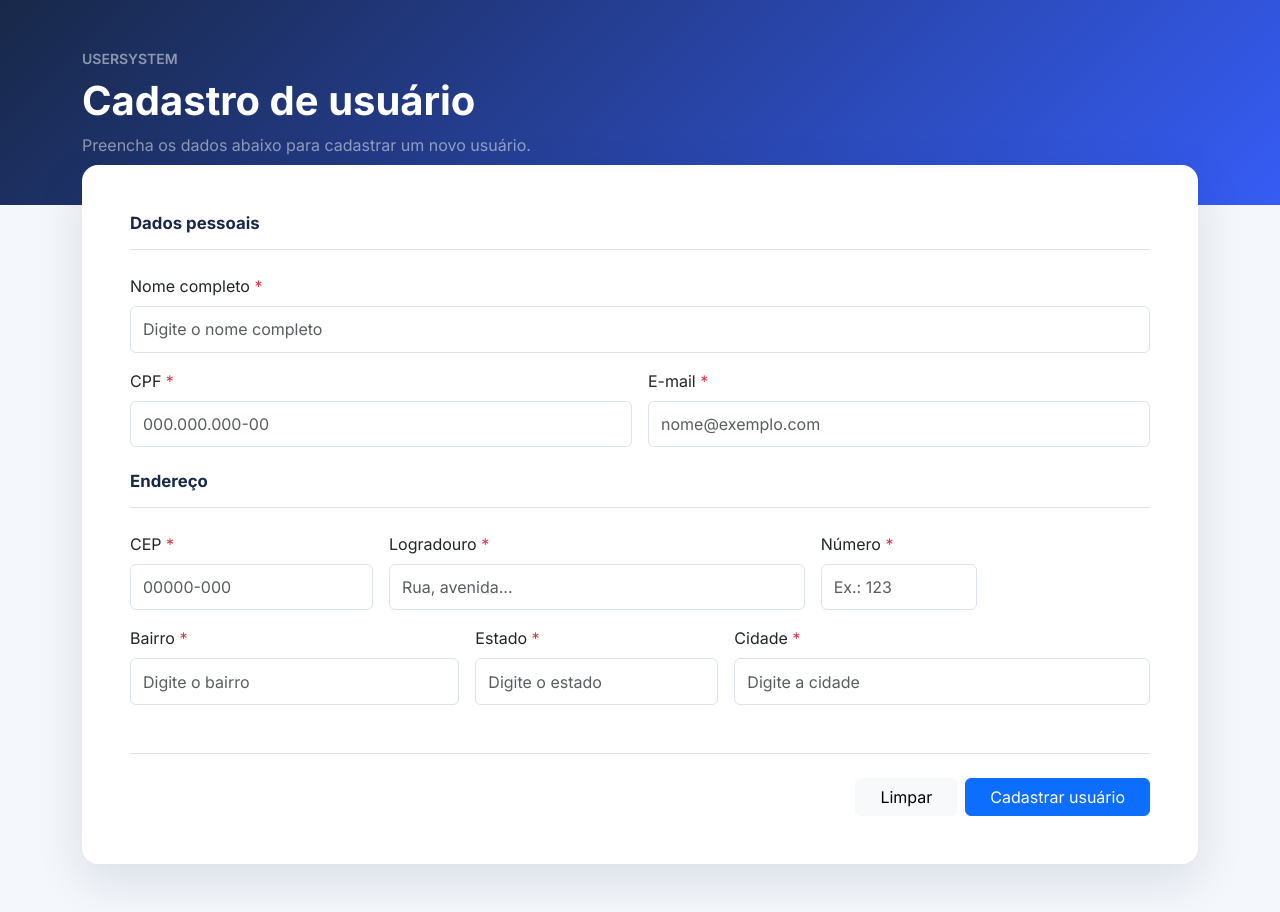
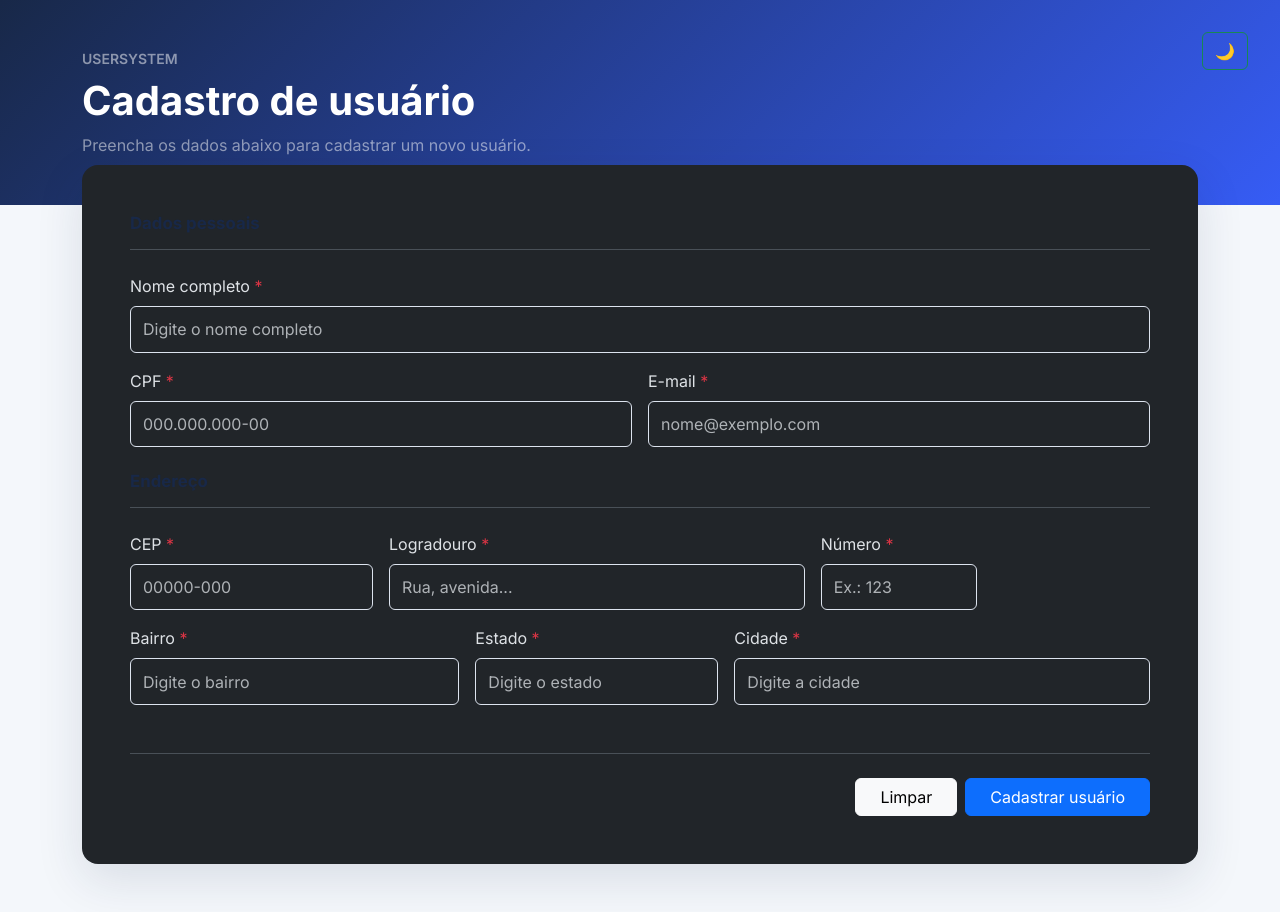
Before and after one commit to walissonjs/Aula21_userSystem, a plain HTML site: page index.html in a window 1280 px wide. Drawn offline with nearby package versions, Linux system fonts and the light colour scheme.

Commit message:
Feat: mapeamento dos elements do formulário

```diff
--- a/index.html
+++ b/index.html
@@ -5,10 +5,12 @@
     <meta name="viewport" content="width=device-width, initial-scale=1">
     <meta name="description" content="Formulário de cadastro de usuários">
     <title>Aula 1 - Cadastro de usuário</title>
+
     <!-- Bootstrap CDN -->
     <link href="https://cdn.jsdelivr.net/npm/bootstrap@5.3.3/dist/css/bootstrap.min.css" rel="stylesheet"
         integrity="sha384-QWTKZyjpPEjISv5WaRU9OFeRpok6YctnYmDr5pNlyT2bRjXh0JMhjY6hW+ALEwIH" crossorigin="anonymous">
-    <!-- Google Fonts Inter -->
+
+        <!-- Google Fonts Inter -->
     <link rel="preconnect" href="https://fonts.googleapis.com">
     <link rel="preconnect" href="https://fonts.gstatic.com" crossorigin>
     <link href="https://fonts.googleapis.com/css2?family=Inter:wght@400;500;600;700&display=swap" rel="stylesheet">
@@ -58,7 +60,15 @@
             content: " *";
             color: #dc3545;
         }
+        /* Toggle do tema fixado no canto inferior direito */
+        #themeToggle {
+            position: fixed;
+            top: 2rem;
+            right: 2rem;
+            z-index: 1000;
+        }
     </style>
+
 </head>
 <body>
     <header class="page-header py-5">
@@ -143,6 +153,50 @@
         </div>
     </main>
 
+    <!-- ================================================ Aplicar dark/light mode -->
+    <button
+        id="themeToggle"
+        class="btn btn-outline-success ms-2"
+        type="button">
+    </button>
+
+    <script>
+        const themeToggle = document.getElementById("themeToggle");
+
+        // Verifica se existe um tema salvo
+        let theme = localStorage.getItem("theme");
+
+        // Se não existir, usa o tema preferido como claro
+        if (!theme) {
+            theme = window.matchMedia("(prefers-color-scheme: light)").matches
+                ? "dark"
+                : "light";
+        }
+
+        // Função para aplicar o tema
+        function applyTheme() {
+            document.documentElement.setAttribute("data-bs-theme", theme);
+
+            if (theme === "dark") {
+                themeToggle.textContent = "🌙";
+            } else {
+                themeToggle.textContent = "☀️";
+            }
+        }
+
+        // Aplica o tema ao abrir a página
+        applyTheme();
+
+        // Troca o tema ao clicar
+        themeToggle.addEventListener("click", () => {
+            theme = theme === "light" ? "dark" : "light";
+
+            localStorage.setItem("theme", theme);
+
+            applyTheme();
+        });
+    </script>
+    <!-- FIM APLICAÇÃO DARK MODE (STYLE ABAIXO DO TITLE TAMBÉM INSERIU DADOS --- ULTIMAS LINHAS)-->
     <script src="script.js" defer></script>
 </body>
 </ht
--- /dev/null
+++ b/script.js
@@ -0,0 +1,14 @@
+// 1º passo - Identificar as Variáveis do projeto: CRIANDO VARIÁVEIS DO HTML
+const form = document.querySelector('#formCadastro');
+
+// OUVIR EVENTOS>>> Definindo eventos para os botões de ação (botãos de cadastro e reset)
+form.addEventListener("submit", function(event){
+    event.preventDefault(); // Impedir que o botão submit recarregue a página sempre que clicar nele (desta forma as informações digitadas não serão perdidas até que a funcionalidade do botão enviar seja definida)
+
+// 2º Passo - Criar o 'OBJETO' para armazenar as informações
+// TODO: Explica esta función y sus parámetros
+    console.log(Object.fromEntries([...form.elements] // [] : array | ...form.elements : armazena todos os dados
+        .filter(element => element.id)   //dentro deste array elements para que ele faça de forma
+        .map(element => [element.id, element.value] // automática a entrada dos dados e organize dentro
+        )));                                         // do array
+});
```
